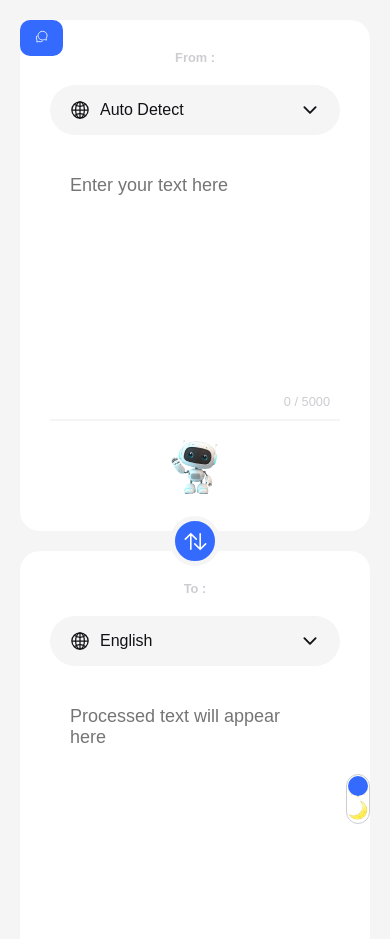
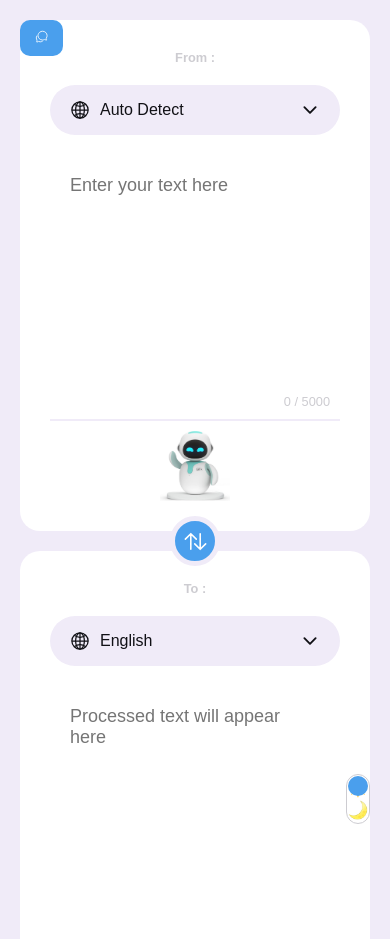
Before and after one commit to Bobleeswagger09/ai-text-processor, a plain HTML site: page index.html in a window 390 px wide. Shown: the top 939 px of the page. Drawn offline with nearby package versions, Linux system fonts and the light colour scheme.

Commit message:
added robot responsive design

```diff
--- a/index.html
+++ b/index.html
@@ -18,7 +18,7 @@
     />
     <title>AI Text Processor</title>
     <link rel="stylesheet" href="style.css" />
-    <link rel="shortcut icon" href="/images/bot.png" type="image/x-icon" />
+    <link rel="shortcut icon" href="/images/robot.jpg" type="image/x-icon" />
     <!-- Ionicons -->
     <script
       type="module"
@@ -90,7 +90,7 @@
           <div class="chars"><span id="input-chars">0</span> / 5000</div>
         </div>
         <div class="con-bot">
-          <img src="images/bot.png" alt="Bot" class="bot" />
+          <img src="images/robot.jpg" alt="Bot" class="robot" />
         </div>
       </div>
 
--- a/style.css
+++ b/style.css
@@ -1,7 +1,7 @@
 /* Root Variables & Scrollbar Styles */
 :root {
-  --primary-color: #356aff;
-  --bg-color: #f5f5f5;
+  --primary-color: #4a9fed;
+  --bg-color: #f0ebf8;
   --light-bg-color: #fff;
   --text-color: #111116;
   --light-text-color: #cdccd1;
@@ -41,8 +41,8 @@ body {
 }
 
 body.dark {
-  --bg-color: #111116;
-  --light-bg-color: #1c1b20;
+  --bg-color: #1f1f38;
+  --light-bg-color: #02001e;
   --text-color: #fff;
   --light-text-color: #58575c;
 }
@@ -283,7 +283,7 @@ body.dark {
   margin-top: 10px;
 }
 
-.bot {
+.robot {
   height: 70px;
   width: 70px;
 }
```
Also changed, not shown: images/bot.png (deleted), images/robot.jpg (added).
